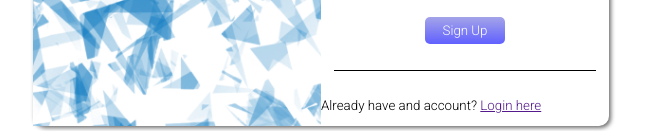
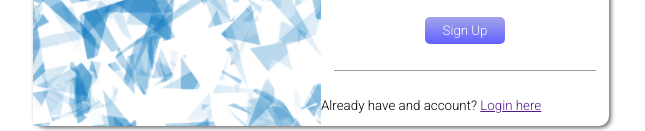
Before and after one commit to PrakashMandal-IV/Registeration_Form, a plain HTML site: page index.html in a window 1280 px wide. Shown: the part 673-804 px from the top of the page, without its empty margins (319-964 px from the left). Drawn offline with Linux system fonts and the light colour scheme.

Commit message:
Add : style

```diff
--- a/Style/style.css
+++ b/Style/style.css
@@ -94,7 +94,7 @@ body {
 }
 
 .spacer {
-    border-bottom: 1px solid black;
+    border-bottom: 1px solid rgb(156, 156, 156);
     margin: 10pt;
 }
 
```
